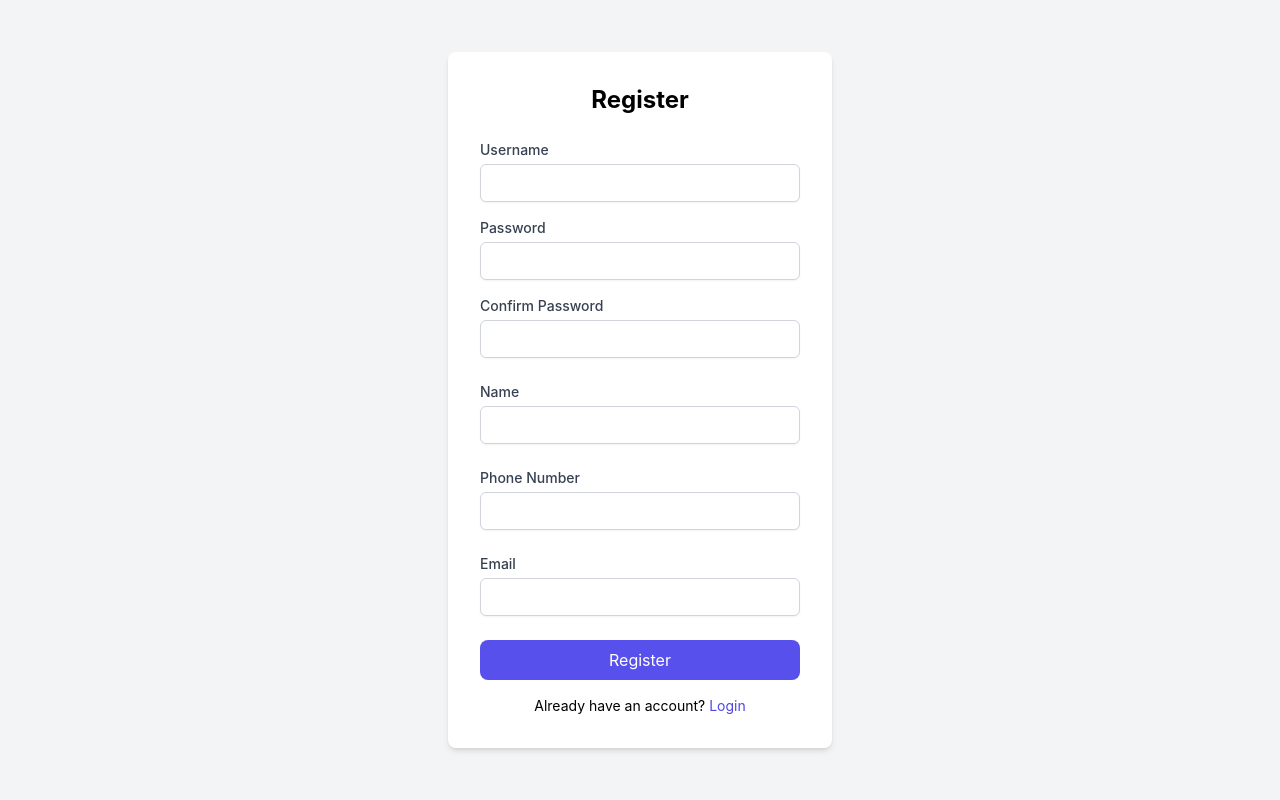
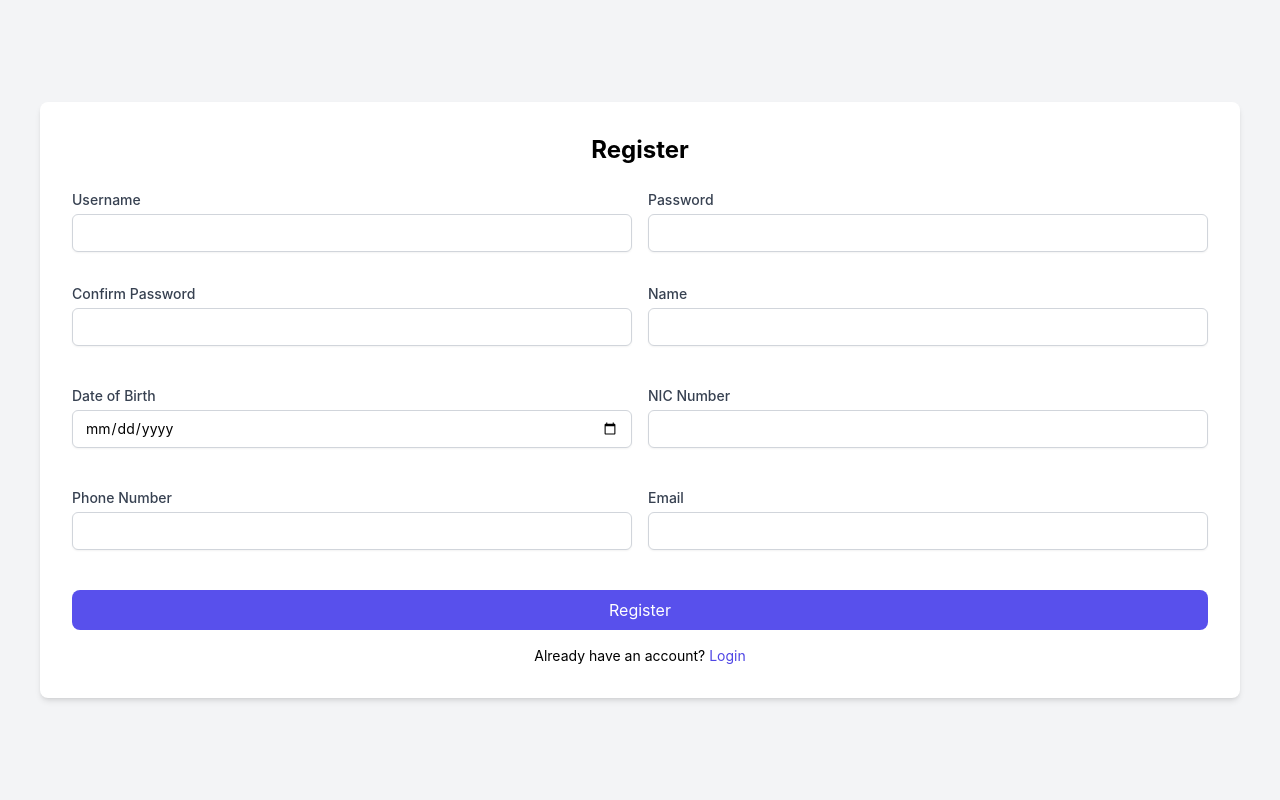
Before and after one commit to RamithaHeshan33/The-Gallery-Cafe, a PHP site: page /register.php in a window 1280 px wide. Run offline with PHP 8.4, Linux system fonts and the light colour scheme; some libraries are stand-ins or nearby versions.

Commit message:
update register form

```diff
--- a/nav1.php
+++ b/nav1.php
@@ -16,6 +16,8 @@ if(isset($_SESSION['username'])) {
         $name = $row['name'];
         $email = $row['email'];
         $phone = $row['phone'];
+        $nic = $row['nic'];
+        $dob = $row['dob'];
 
 
     } else {
--- a/register.php
+++ b/register.php
@@ -9,6 +9,8 @@ if ($_SERVER["REQUEST_METHOD"] == "POST") {
     $name = $_POST['name'];
     $email = $_POST['email'];
     $phone = $_POST['phone'];
+    $dob = $_POST['dob'];
+    $nic = $_POST['nic'];
     $confirm_password = $_POST['confirm_password'];
 
     // Validate inputs (you can add more validation as needed)
@@ -17,7 +19,7 @@ if ($_SERVER["REQUEST_METHOD"] == "POST") {
         $hashed_password = password_hash($password, PASSWORD_DEFAULT);
 
         // Insert user data into the database
-        $sql = "INSERT INTO users (username, password, name, email, phone) VALUES ('$username', '$hashed_password', '$name', '$email', '$phone')";
+        $sql = "INSERT INTO users (username, password, name, email, phone, dob, nic) VALUES ('$username', '$hashed_password', '$name', '$email', '$phone', '$dob', '$nic')";
 
         if ($conn->query($sql) === TRUE) {
             $_SESSION['username'] = $username; // Start session for the new user
@@ -40,14 +42,29 @@ if ($_SERVER["REQUEST_METHOD"] == "POST") {
     <title>Register - The Gallery Cafe</title>
     <link rel="stylesheet" href="https://cdnjs.cloudflare.com/ajax/libs/tailwindcss/2.2.19/tailwind.min.css">
     <link href="https://unpkg.com/flowbite@1.6.5/dist/flowbite.min.css" rel="stylesheet">
+
+    <style>
+        .form-container {
+            display: flex;
+            flex-wrap: wrap;
+            gap: 16px;
+        }
+        .form-container > div {
+            flex: 1 1 calc(50% - 16px);
+        }
+        .full-width {
+            flex: 1 1 100%;
+        }
+    </style>
 </head>
 <body class="flex items-center justify-center h-screen bg-gray-100">
-    <div class="bg-white p-8 rounded-lg shadow-md w-96">
+    <div class="bg-white p-8 rounded-lg shadow-md ml-10 mr-10">
         <h2 class="text-2xl font-bold mb-6 text-center">Register</h2>
         <?php if (!empty($error)): ?>
             <div class="bg-red-100 text-red-700 p-2 mb-4 rounded"><?php echo $error; ?></div>
         <?php endif; ?>
         <form action="register.php" method="POST">
+        <div class="form-container">
             <div class="mb-4">
                 <label for="username" class="block text-sm font-medium text-gray-700">Username</label>
                 <input type="text" name="username" id="username" class="mt-1 block w-full border border-gray-300 rounded-md shadow-sm focus:ring-indigo-500 focus:border-indigo-500 sm:text-sm">
@@ -65,6 +82,14 @@ if ($_SERVER["REQUEST_METHOD"] == "POST") {
                 <input type="text" name="name" id="name" class="mt-1 block w-full border border-gray-300 rounded-md shadow-sm focus:ring-indigo-500 focus:border-indigo-500 sm:text-sm">
             </div>
             <div class="mb-6">
+                <label for="dob" class="block text-sm font-medium text-gray-700">Date of Birth</label>
+                <input type="date" name="dob" id="dob" class="mt-1 block w-full border border-gray-300 rounded-md shadow-sm focus:ring-indigo-500 focus:border-indigo-500 sm:text-sm">
+            </div>
+            <div class="mb-6">
+                <label for="nic" class="block text-sm font-medium text-gray-700">NIC Number</label>
+                <input type="text" name="nic" id="nic" class="mt-1 block w-full border border-gray-300 rounded-md shadow-sm focus:ring-indigo-500 focus:border-indigo-500 sm:text-sm">
+            </div>
+            <div class="mb-6">
                 <label for="phone" class="block text-sm font-medium text-gray-700">Phone Number</label>
                 <input type="text" name="phone" id="phone" class="mt-1 block w-full border border-gray-300 rounded-md shadow-sm focus:ring-indigo-500 focus:border-indigo-500 sm:text-sm">
             </div>
@@ -72,8 +97,11 @@ if ($_SERVER["REQUEST_METHOD"] == "POST") {
                 <label for="email" class="block text-sm font-medium text-gray-700">Email</label>
                 <input type="email" name="email" id="email" class="mt-1 block w-full border border-gray-300 rounded-md shadow-sm focus:ring-indigo-500 focus:border-indigo-500 sm:text-sm">
             </div>
-            <button type="submit" class="w-full bg-indigo-600 text-white p-2 rounded-lg hover:bg-indigo-700">Register</button>
-        </form>
+            <div class="full-width">
+                <button type="submit" class="w-full bg-indigo-600 text-white p-2 rounded-lg hover:bg-indigo-700">Register</button>
+            </div>
+        </div>
+    </form>
         <p class="mt-4 text-center text-sm">Already have an account? <a href="login.php" class="text-indigo-600 hover:text-indigo-800">Login</a></p>
     </div>
 </body>
```
Also changed, not shown: profile.php (+2 -10 lines).
